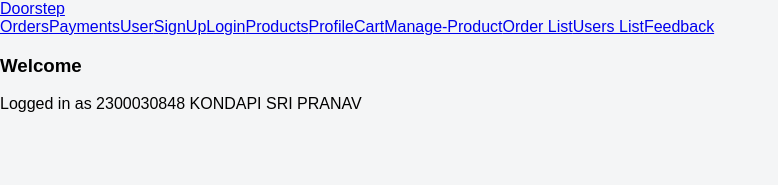
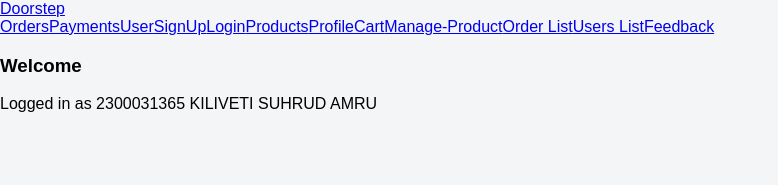
Before and after one commit to pranavks343/Pranavks_2300030848, a React (Create React App) app in the folder client/: page /user in a window 1280 px wide. Shown: the top 185 px of the page, without its empty margins (0-778 px from the left). Built offline with nearby package versions, Linux system fonts and the light colour scheme.

Commit message:
Update User.js

```diff
--- a/client/src/Components/User.js
+++ b/client/src/Components/User.js
@@ -7,7 +7,7 @@ const User = ({ username, role }) => {
         <h3 className="text-xl font-bold text-indigo-700 mb-2">
           Welcome <span className="text-purple-700">{username}</span>
         </h3>
-        <p className="text-gray-700">Logged in as 2300030848 KONDAPI SRI PRANAV<strong>{role}</strong></p>
+        <p className="text-gray-700">Logged in as 2300031365 KILIVETI SUHRUD AMRU<strong>{role}</strong></p>
       </div>
     </div>
   );
```
